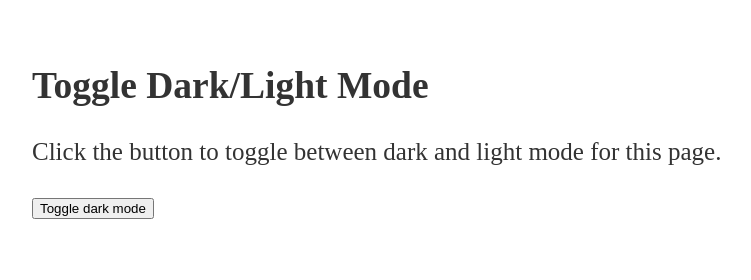
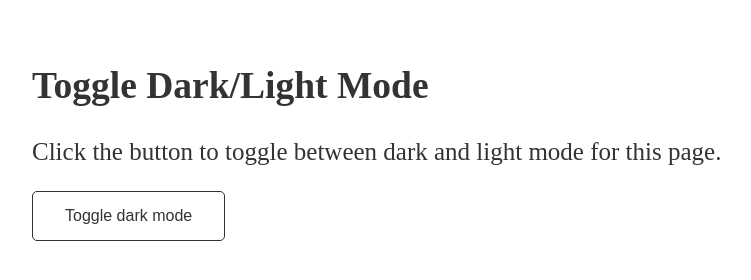
Before and after one commit to ijazdevelope/dark-and-light-mode, a plain HTML site: page index.html in a window 1280 px wide. Shown: the whole page, without its empty margins (1-752 px from the left). Drawn offline with Linux system fonts and the light colour scheme.

Commit message:
applied button styling

```diff
--- a/css/style.css
+++ b/css/style.css
@@ -16,5 +16,15 @@ body {
 }
 
 button {
+    background-color: var(--white-clr);
+    border: none;
+    border-radius: 5px;
+    border: 1px solid;
     cursor: pointer;
+    color: var(--black-clr);
+    padding: 15px 32px;
+    text-align: center;
+    text-decoration: none;
+    display: inline-block;
+    font-size: 16px;
 }
```
